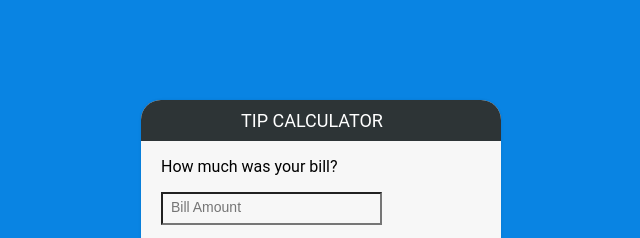
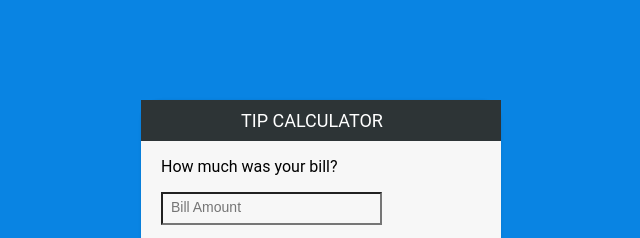
Before and after one commit to nitesh2info/clac, a plain HTML site: page index.html in a window 1280 px wide. Shown: the top 238 px of the page, 319-959 px from the left. Drawn offline with Linux system fonts and the light colour scheme.

Commit message:
Update mystyle.css

```diff
--- a/mystyle.css
+++ b/mystyle.css
@@ -27,8 +27,6 @@ body {
     text-transform: uppercase;
     font-size: 18px;
     font-weight: normal;
-    border-top-left-radius: 20px;
-    border-top-right-radius: 20px;
   }
 
   p {
```
